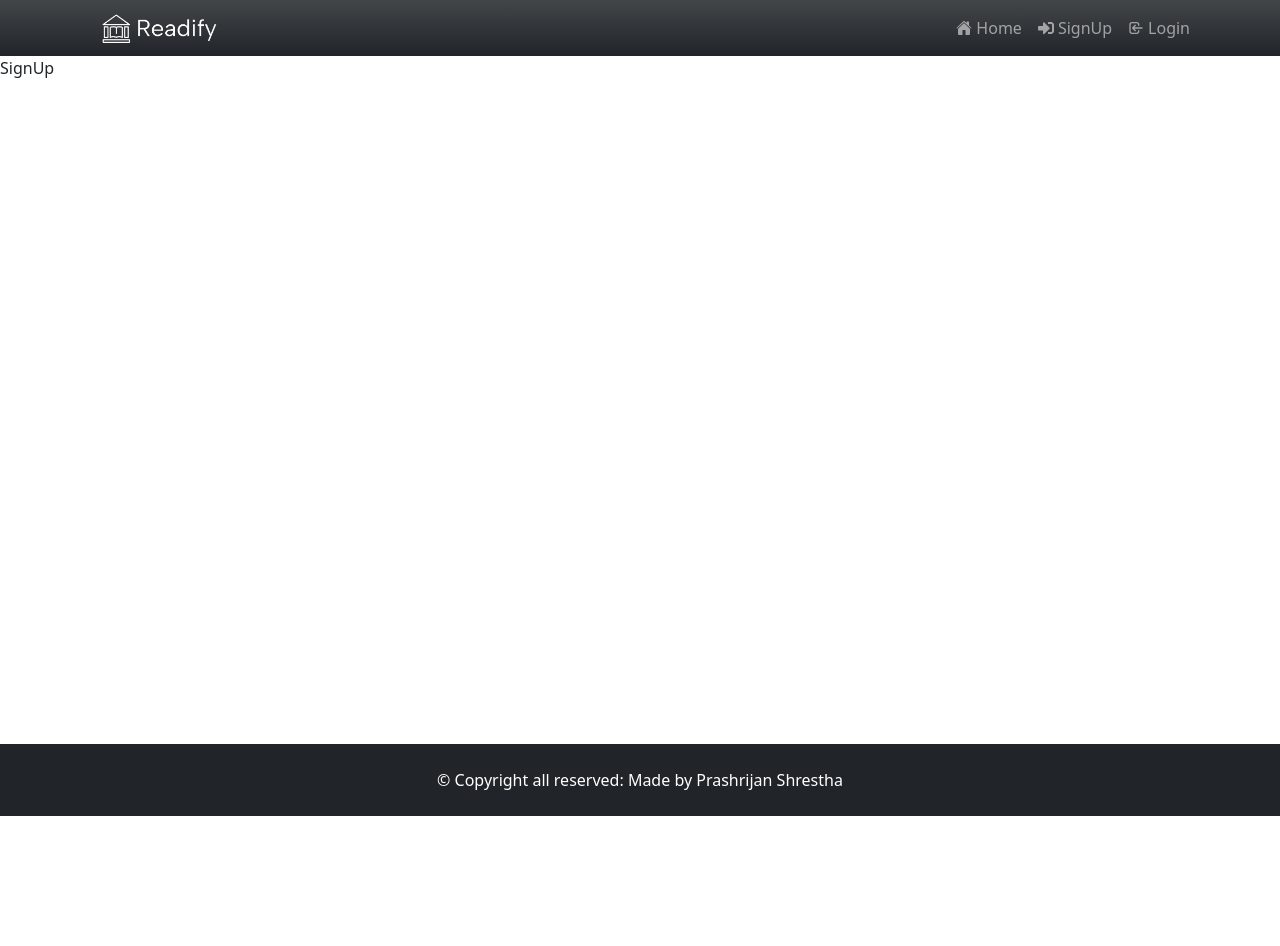
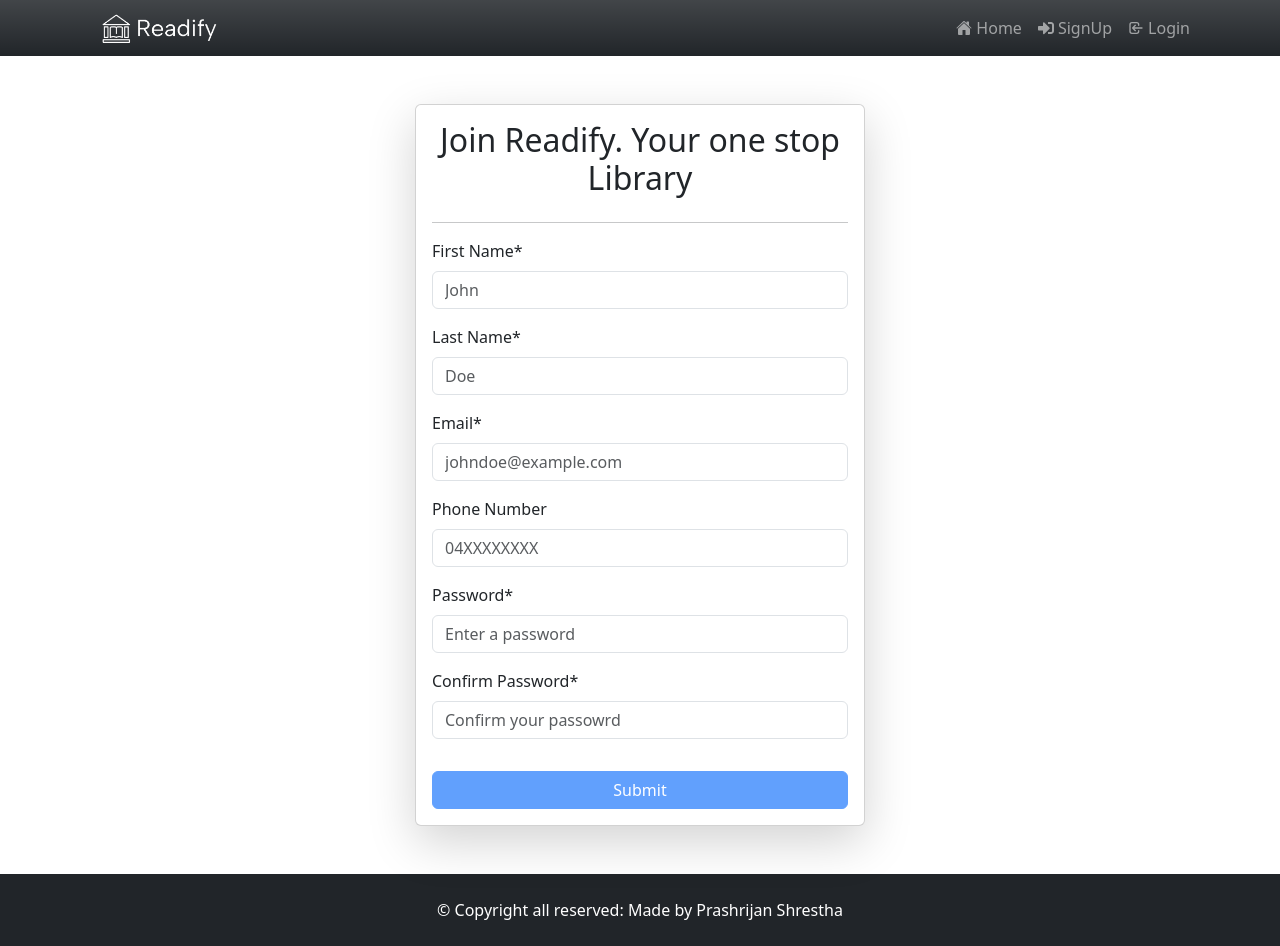
Before and after one commit to prashrijan/lms-client, a React (Vite) app: page /signup in a window 1280 px wide. Before the commit the page ends 816 px from the top, so only its background shows below. Built offline with nearby package versions, Linux system fonts and the light colour scheme.

Commit message:
integrating sign up page

```diff
--- a/package.json
+++ b/package.json
@@ -19,6 +19,7 @@
     "react-icons": "^5.5.0",
     "react-redux": "^9.2.0",
     "react-router-dom": "^7.2.0",
+    "react-spinners": "^0.15.0",
     "react-toastify": "^11.0.5"
   },
   "devDependencies": {
--- a/src/App.css
+++ b/src/App.css
@@ -1,3 +1,14 @@
 .main {
     min-height: 86vh;
 }
+/* Chrome, Safari, Edge, Opera */
+input::-webkit-outer-spin-button,
+input::-webkit-inner-spin-button {
+    -webkit-appearance: none;
+    margin: 0;
+}
+
+/* Firefox */
+input[type="number"] {
+    -moz-appearance: textfield;
+}
--- a/src/App.tsx
+++ b/src/App.tsx
@@ -1,8 +1,14 @@
+import { ToastContainer } from "react-toastify";
 import "./App.css";
 import AppRoutes from "./routes/AppRoutes";
 
 function App() {
-    return <AppRoutes />;
+    return (
+        <>
+            <AppRoutes />
+            <ToastContainer />
+        </>
+    );
 }
 
 export default App;
--- /dev/null
+++ b/src/assets/customInput/userSignUpInput.ts
@@ -0,0 +1,59 @@
+type FormKeys =
+    | "fName"
+    | "lName"
+    | "email"
+    | "phone"
+    | "password"
+    | "confirmPassword";
+
+type Input = {
+    label: string;
+    name: FormKeys;
+    type?: "text" | "number" | "password";
+    required?: boolean;
+    placeholder: string;
+};
+
+export const customInputs: Input[] = [
+    {
+        label: "First Name*",
+        name: "fName",
+        placeholder: "John",
+        required: true,
+        type: "text",
+    },
+    {
+        label: "Last Name*",
+        name: "lName",
+        placeholder: "Doe",
+        required: true,
+        type: "text",
+    },
+    {
+        label: "Email*",
+        name: "email",
+        placeholder: "johndoe@example.com",
+        required: true,
+        type: "text",
+    },
+    {
+        label: "Phone Number",
+        name: "phone",
+        placeholder: "04XXXXXXXX",
+        type: "number",
+    },
+    {
+        label: "Password*",
+        name: "password",
+        placeholder: "Enter a password",
+        type: "password",
+        required: true,
+    },
+    {
+        label: "Confirm Password*",
+        name: "confirmPassword",
+        placeholder: "Confirm your passowrd",
+        type: "password",
+        required: true,
+    },
+];
--- /dev/null
+++ b/src/components/input/Input.tsx
@@ -0,0 +1,16 @@
+import { Form, FormControlProps } from "react-bootstrap";
+import { memo } from "react";
+interface IInput extends FormControlProps {
+    label: string;
+}
+
+function Input({ label, ...rest }: IInput) {
+    return (
+        <Form.Group className="mb-3">
+            <Form.Label>{label}</Form.Label>
+            <Form.Control as="input" {...rest} />
+        </Form.Group>
+    );
+}
+
+export default memo(Input);
--- a/src/components/layouts/DefaultLayout.tsx
+++ b/src/components/layouts/DefaultLayout.tsx
@@ -7,7 +7,7 @@ function DefaultLayout() {
             <Header />
 
             {/* main page */}
-            <main className="main">
+            <main className="main d-flex align-items-center justify-content-center">
                 <Outlet />
             </main>
 
--- /dev/null
+++ b/src/hooks/useForm.ts
@@ -0,0 +1,54 @@
+import React, { useCallback, useEffect, useState } from "react";
+import { validatePassword } from "../utils/validatePassword";
+
+const handleOnChange = <T>(
+    e: React.ChangeEvent<HTMLInputElement>,
+    form: T,
+    setForm: React.Dispatch<React.SetStateAction<T>>
+) => {
+    const { name, value } = e.target;
+
+    setForm((prevForm) => ({
+        ...prevForm,
+        [name]: value,
+    }));
+};
+
+export const useForm = <T extends Record<string, any>>(initialState: T) => {
+    const [form, setForm] = useState(initialState);
+    const [passwordErrors, setPasswordErrors] = useState<string[]>([]);
+    const [passwordTouched, setPasswordTouched] = useState<boolean>(false);
+
+    // only when password and confirm password is changed, validate the password
+    useEffect(() => {
+        if (passwordTouched) {
+            const errors = validatePassword(
+                form.password,
+                form.confirmPassword
+            );
+            setPasswordErrors(errors);
+        }
+    }, [form.password, form.confirmPassword, passwordTouched]);
+
+    const handleChange = useCallback(
+        (e: React.ChangeEvent<HTMLInputElement>) => {
+            if (
+                e.target.name == "password" ||
+                e.target.name == "confirmPassword"
+            ) {
+                setPasswordTouched(true);
+            }
+            handleOnChange(e, form, setForm);
+        },
+        [form]
+    );
+
+    const resetForm = useCallback(() => {
+        console.log("I am called");
+        setForm({ ...initialState });
+        setPasswordTouched(false);
+        setPasswordErrors([]);
+    }, [initialState]);
+
+    return { form, setForm, resetForm, handleChange, passwordErrors };
+};
--- a/src/pages/auth/SignUp.tsx
+++ b/src/pages/auth/SignUp.tsx
@@ -1,5 +1,103 @@
+import { Button, Form } from "react-bootstrap";
+import Input from "../../components/input/Input";
+import { customInputs } from "../../assets/customInput/userSignUpInput";
+import { useForm } from "../../hooks/useForm";
+import { signUpUserAPI } from "../../services/authApi";
+
+import { useState } from "react";
+import { HashLoader } from "react-spinners";
+import { toast } from "react-toastify";
+
 function SignUp() {
-    return <div>SignUp</div>;
+    const { form, handleChange, resetForm, passwordErrors } = useForm({
+        fName: "",
+        lName: "",
+        email: "",
+        phone: null,
+        password: "",
+        confirmPassword: "",
+    });
+    const [loading, setLoading] = useState(false);
+
+    const handleOnSubmit = async (e: React.SyntheticEvent): Promise<void> => {
+        e.preventDefault();
+
+        if (form.confirmPassword != form.password)
+            return alert("Passwords do not match");
+
+        setLoading(true);
+
+        try {
+            const result = await signUpUserAPI(form);
+
+            console.log(result);
+            setLoading(false);
+            resetForm();
+            toast.success("Account created successfully.", {
+                autoClose: 3000,
+                hideProgressBar: false,
+                closeOnClick: true,
+                pauseOnHover: false,
+                progress: undefined,
+            });
+        } catch (error) {
+            console.error(error);
+        }
+    };
+
+    return (
+        <div>
+            {loading ? (
+                <HashLoader />
+            ) : (
+                <Form
+                    style={{ width: "450px" }}
+                    className="card p-3 m-5 shadow-lg"
+                    onSubmit={handleOnSubmit}
+                >
+                    <h2 className="text-center">
+                        Join Readify. Your one stop Library
+                    </h2>
+                    <hr />
+                    {customInputs.map((input) => (
+                        <Input
+                            key={input.name}
+                            {...input}
+                            value={form[input.name] || ""}
+                            onChange={handleChange}
+                        />
+                    ))}
+
+                    <div
+                        className={`${
+                            passwordErrors.length > 0 ? "p-3" : "p-0"
+                        }`}
+                    >
+                        <ul>
+                            {passwordErrors.length > 0 &&
+                                passwordErrors.map((error) => (
+                                    <li key={error} className="text-danger">
+                                        {error}
+                                    </li>
+                                ))}
+                        </ul>
+                    </div>
+
+                    <Button
+                        variant="primary"
+                        type="submit"
+                        // disable the form if there are errors or form is empty
+                        disabled={
+                            passwordErrors.length > 0 ||
+                            Object.values(form).some((value) => !value)
+                        }
+                    >
+                        Submit
+                    </Button>
+                </Form>
+            )}
+        </div>
+    );
 }
 
 export default SignUp;
--- /dev/null
+++ b/src/services/apiProcessor.ts
@@ -0,0 +1,32 @@
+import axios from "axios";
+
+export enum HTTPMethods {
+    GET = "GET",
+    PUT = "PUT",
+    POST = "POST",
+    DELETE = "DELETE",
+}
+
+interface IApi {
+    url: string;
+    method: HTTPMethods;
+    payload?: any;
+}
+
+export const apiProcessor = async ({ url, method, payload }: IApi) => {
+    try {
+        const response = await axios({
+            url,
+            method,
+            data: payload,
+            // headers,
+        });
+        console.log(response);
+    } catch (error) {
+        console.error(error);
+        if (axios.isAxiosError(error)) {
+            return error.message;
+        }
+        return "An unknown error occurred";
+    }
+};
--- /dev/null
+++ b/src/services/authApi.ts
@@ -0,0 +1,15 @@
+// all API call relatted to signup, login, token
+
+import { apiProcessor, HTTPMethods } from "./apiProcessor";
+
+const BASE_URL = "http://localhost:8000";
+const AUTH_API_ENDPOINT = BASE_URL + "/api/v1/auth";
+
+export const signUpUserAPI = async (payload: any) => {
+    const result = await apiProcessor({
+        url: AUTH_API_ENDPOINT + "/register",
+        method: HTTPMethods.POST,
+        payload,
+    });
+    return result;
+};
--- /dev/null
+++ b/src/utils/validatePassword.ts
@@ -0,0 +1,29 @@
+// validate the followings
+// - At least 6 characters
+// - 1 uppercase
+// - 1 lowercase
+// -1 digit
+// - special character
+
+export const validatePassword = (
+    password: string,
+    confirmPassword: string
+): string[] => {
+    const errors: string[] = [];
+
+    password.length < 6 && errors.push("At least 6 characters required.");
+
+    !/[A-Z]/.test(password) &&
+        errors.push("At least one uppercase letter required.");
+    !/[a-z]/.test(password) &&
+        errors.push("At least one lowercase letter required.");
+    !/[0-9]/.test(password) && errors.push("At least one digit required.");
+    !/[!@#$%^&*(),.?":{}|<>]/.test(password) &&
+        errors.push("At least one special character required.");
+
+    if (password !== confirmPassword) {
+        errors.push("Passwords do not match.");
+    }
+
+    return errors;
+};
```
Also changed, not shown: 1 other file (tests, documents, lock files or other folders).
